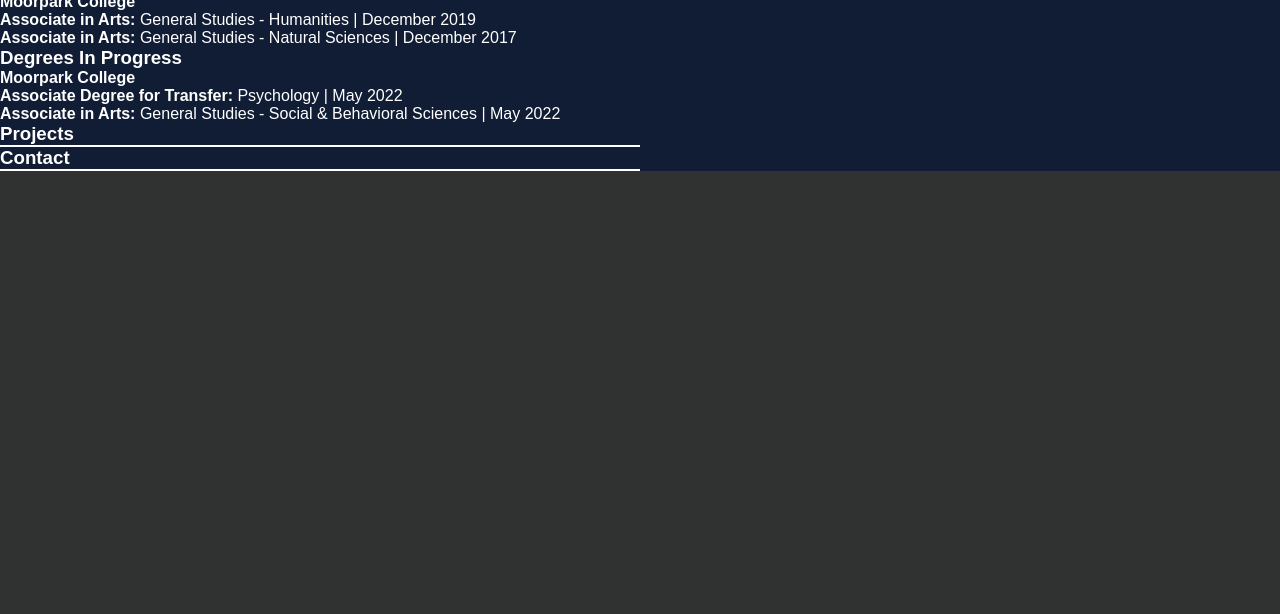
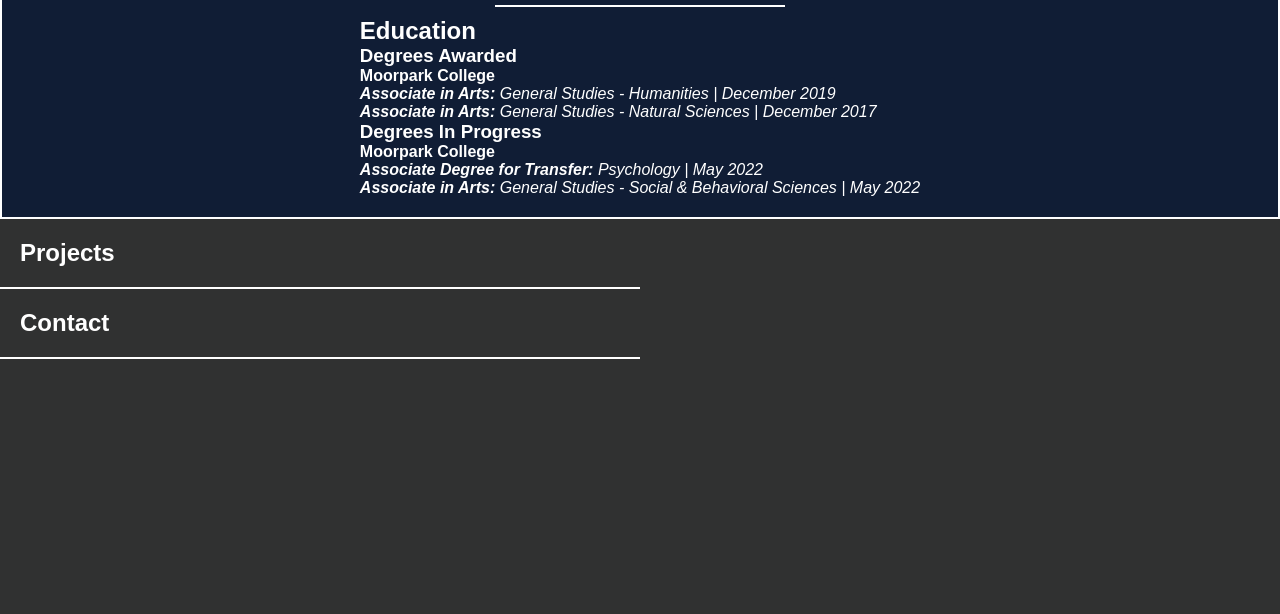
Before and after one commit to Azurene/first-portfolio, a plain HTML site: page index.html in a window 1280 px wide. Shown: the part 186-800 px from the top of the page. Drawn offline with Linux system fonts and the light colour scheme.

Commit message:
added styles to css

```diff
--- a/assets/css/style.css
+++ b/assets/css/style.css
@@ -59,22 +59,39 @@
     display: flex;
     flex-direction: column;
     justify-content: center;
+    border:rgba(255, 255, 255, 1) 2px solid;
+    padding: 10px;
 }
 
 .content {
     display: flex;
     flex-direction: column;
     margin: 0 auto;
+    padding: 10px;
 }
 
-.introduction {
+.about-me {
+    display: flex;
+    align-items: column;
+    justify-content: center;
 }
 
+.about-me h1 {
+    font-size: 30px;
+    margin: 0 auto;
+}
 .content span {
     font-weight: bolder;
 }
 
+.content li {
+    font-style: italic;
+    list-style: none;
+}
+
 .article-start {
-    border-bottom:rgba(255, 255, 255, 1) 2px solid;
+    border-bottom:var(--text-color) 2px solid;
     width: 50%;
+    padding: 20px;
+
 }
--- a/index.html
+++ b/index.html
@@ -41,7 +41,7 @@
         <article id="about-me" class="about-me">
             <div class="introduction">
                 <h1 class="article-start">About Me</h1>
-                <div class="content">
+                <div class="content education">
                     <h2>Education</h2>
                     <div>
                         <h3>Degrees Awarded</h3>
@@ -60,6 +60,7 @@
                 </div>
             </div>
         </article>
+    </section>
         <article id="projects" class="projects">
             <h1 class="article-start">Projects</h1>
         </article>
```
